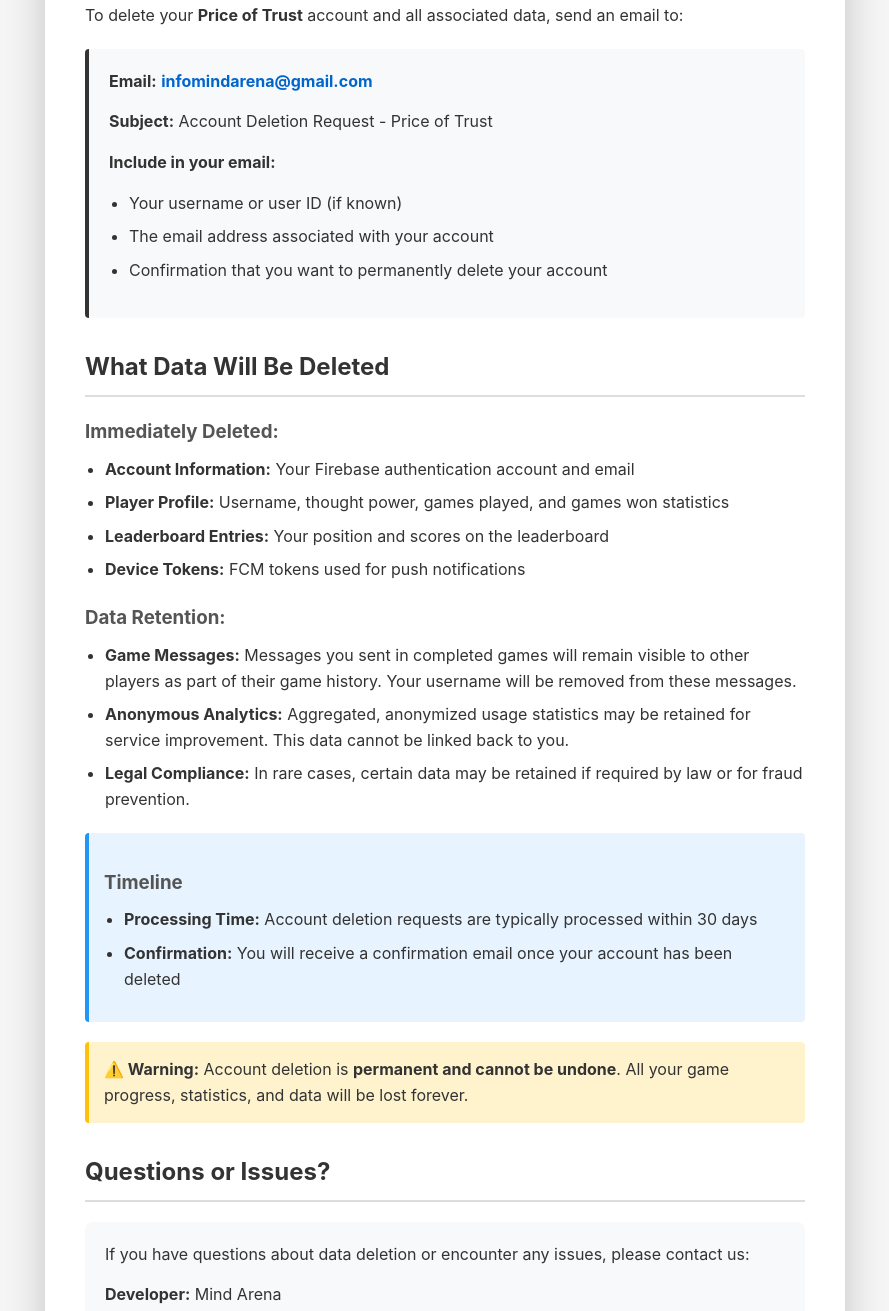
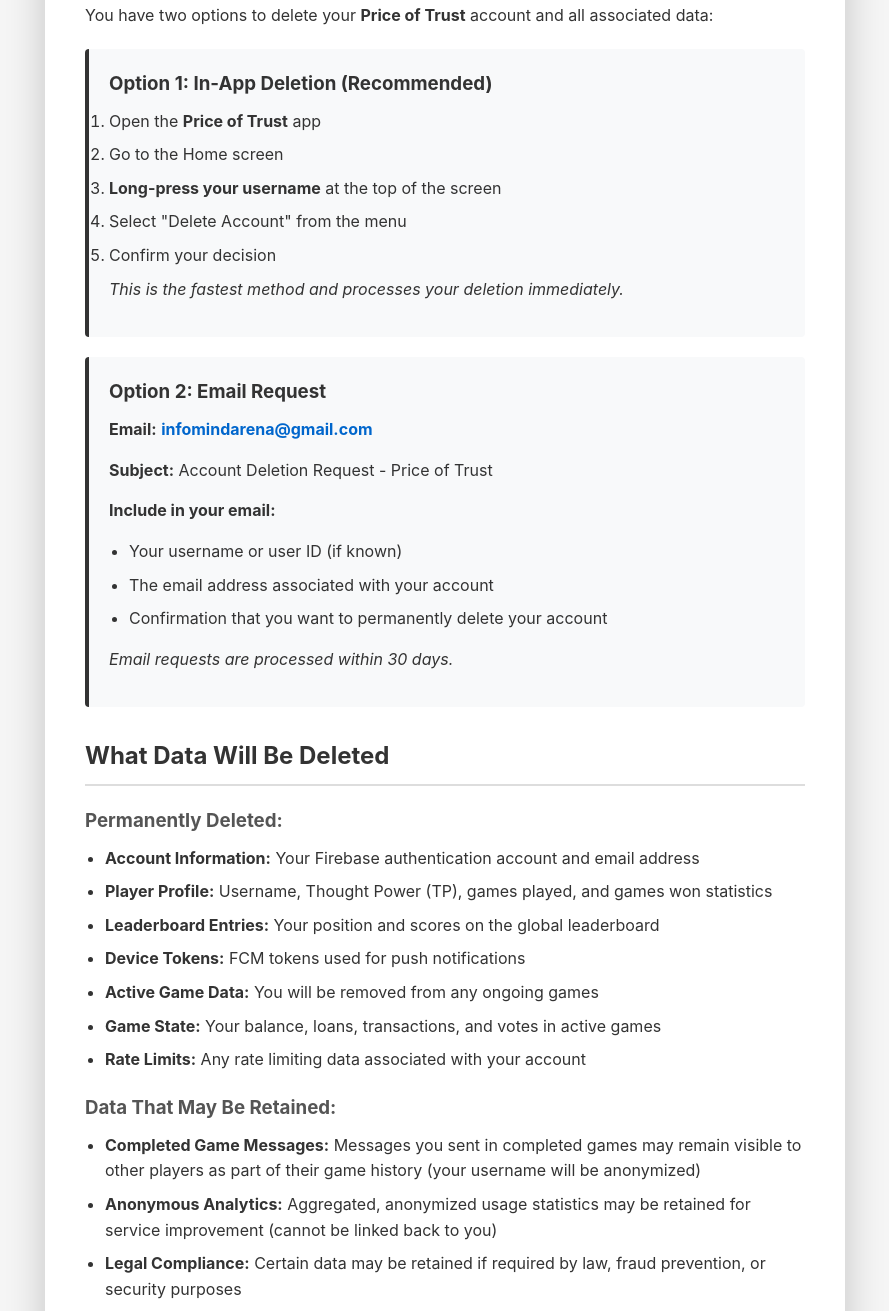
Before and after one commit to mindarena/Price-of-Trust, a plain HTML site: page data-deletion.html in a window 1280 px wide. Shown: the part 237-1548 px from the top of the page, without its empty margins (195-1084 px from the left). Drawn offline with Linux system fonts and the light colour scheme.

Commit message:
Update data-deletion.html

```diff
--- a/data-deletion.html
+++ b/data-deletion.html
@@ -113,9 +113,22 @@
         <p><strong class="app-name">Price of Trust</strong> by Mind Arena</p>
 
         <h2>How to Request Account Deletion</h2>
-        <p>To delete your <span class="app-name">Price of Trust</span> account and all associated data, send an email to:</p>
+        <p>You have two options to delete your <span class="app-name">Price of Trust</span> account and all associated data:</p>
 
         <div class="option-box">
+            <h3>Option 1: In-App Deletion (Recommended)</h3>
+            <ol>
+                <li>Open the <span class="app-name">Price of Trust</span> app</li>
+                <li>Go to the Home screen</li>
+                <li><strong>Long-press your username</strong> at the top of the screen</li>
+                <li>Select "Delete Account" from the menu</li>
+                <li>Confirm your decision</li>
+            </ol>
+            <p><em>This is the fastest method and processes your deletion immediately.</em></p>
+        </div>
+
+        <div class="option-box">
+            <h3>Option 2: Email Request</h3>
             <p><strong>Email:</strong> <a href="mailto:infomindarena@gmail.com" class="email-link">infomindarena@gmail.com</a></p>
             <p><strong>Subject:</strong> Account Deletion Request - Price of Trust</p>
             <p><strong>Include in your email:</strong></p>
@@ -124,34 +137,59 @@
                 <li>The email address associated with your account</li>
                 <li>Confirmation that you want to permanently delete your account</li>
             </ul>
+            <p><em>Email requests are processed within 30 days.</em></p>
         </div>
 
         <h2>What Data Will Be Deleted</h2>
-        <h3>Immediately Deleted:</h3>
+        <h3>Permanently Deleted:</h3>
         <ul>
-            <li><strong>Account Information:</strong> Your Firebase authentication account and email</li>
-            <li><strong>Player Profile:</strong> Username, thought power, games played, and games won statistics</li>
-            <li><strong>Leaderboard Entries:</strong> Your position and scores on the leaderboard</li>
+            <li><strong>Account Information:</strong> Your Firebase authentication account and email address</li>
+            <li><strong>Player Profile:</strong> Username, Thought Power (TP), games played, and games won statistics</li>
+            <li><strong>Leaderboard Entries:</strong> Your position and scores on the global leaderboard</li>
             <li><strong>Device Tokens:</strong> FCM tokens used for push notifications</li>
+            <li><strong>Active Game Data:</strong> You will be removed from any ongoing games</li>
+            <li><strong>Game State:</strong> Your balance, loans, transactions, and votes in active games</li>
+            <li><strong>Rate Limits:</strong> Any rate limiting data associated with your account</li>
         </ul>
 
-        <h3>Data Retention:</h3>
+        <h3>Data That May Be Retained:</h3>
         <ul>
-            <li><strong>Game Messages:</strong> Messages you sent in completed games will remain visible to other players as part of their game history. Your username will be removed from these messages.</li>
-            <li><strong>Anonymous Analytics:</strong> Aggregated, anonymized usage statistics may be retained for service improvement. This data cannot be linked back to you.</li>
-            <li><strong>Legal Compliance:</strong> In rare cases, certain data may be retained if required by law or for fraud prevention.</li>
+            <li><strong>Completed Game Messages:</strong> Messages you sent in completed games may remain visible to other players as part of their game history (your username will be anonymized)</li>
+            <li><strong>Anonymous Analytics:</strong> Aggregated, anonymized usage statistics may be retained for service improvement (cannot be linked back to you)</li>
+            <li><strong>Legal Compliance:</strong> Certain data may be retained if required by law, fraud prevention, or security purposes</li>
         </ul>
 
         <div class="info-box">
             <h3>Timeline</h3>
             <ul>
-                <li><strong>Processing Time:</strong> Account deletion requests are typically processed within 30 days</li>
-                <li><strong>Confirmation:</strong> You will receive a confirmation email once your account has been deleted</li>
+                <li><strong>In-App Deletion:</strong> Processed immediately when you confirm deletion</li>
+                <li><strong>Email Requests:</strong> Processed within 30 days of receiving your request</li>
+                <li><strong>Confirmation:</strong> You will receive a confirmation email once your account has been deleted (for email requests)</li>
+                <li><strong>Immediate Effect:</strong> Once deleted, you will be logged out and cannot access your account</li>
             </ul>
         </div>
 
         <div class="warning">
-            <strong>⚠️ Warning:</strong> Account deletion is <strong>permanent and cannot be undone</strong>. All your game progress, statistics, and data will be lost forever.
+            <strong>⚠️ Warning:</strong> Account deletion is <strong>permanent and irreversible</strong>. Once deleted:
+            <ul style="margin-top: 10px;">
+                <li>All your Thought Power (TP) will be lost</li>
+                <li>Your leaderboard ranking will be removed</li>
+                <li>All game statistics (games played, games won) will be deleted</li>
+                <li>You will be removed from any active games</li>
+                <li>You cannot recover your account or data</li>
+                <li>You will need to create a new account to play again</li>
+            </ul>
+        </div>
+
+        <h2>Alternative: Disable Notifications Only</h2>
+        <div class="info-box">
+            <p>If you only want to stop receiving notifications without deleting your account:</p>
+            <ol>
+                <li>Open the app and go to the Home screen</li>
+                <li>Toggle off the "Notifications" switch</li>
+                <li>Or disable notifications in your device settings</li>
+            </ol>
+            <p><em>This keeps your account and progress intact while stopping all notifications.</em></p>
         </div>
 
         <h2>Questions or Issues?</h2>
@@ -160,6 +198,7 @@
             <p><strong>Developer:</strong> Mind Arena</p>
             <p><strong>Email:</strong> <a href="mailto:infomindarena@gmail.com" class="email-link">infomindarena@gmail.com</a></p>
             <p><strong>Game:</strong> Price of Trust</p>
+            <p><strong>Location:</strong> New Delhi, India</p>
         </div>
 
         <div class="footer">
```
